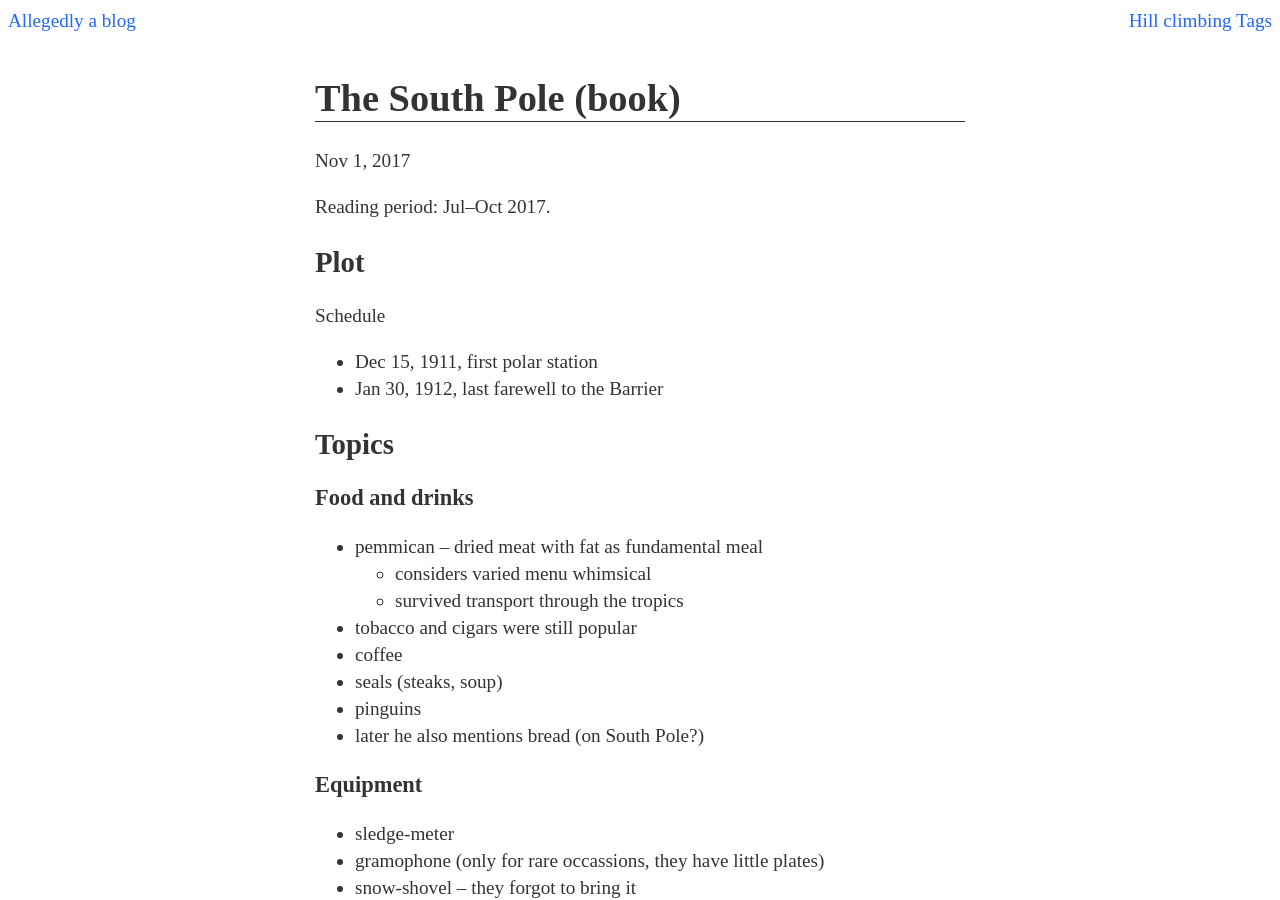
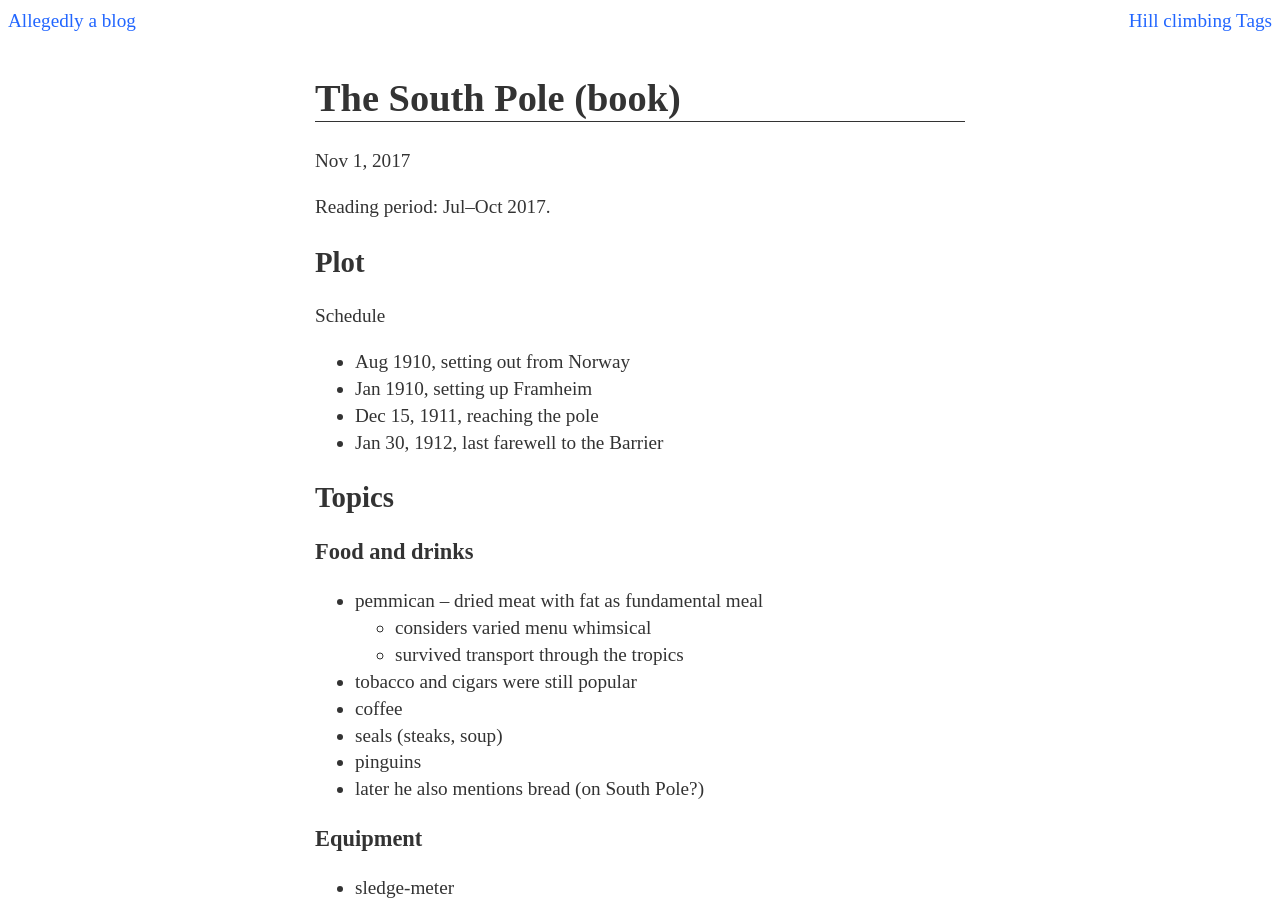
Before and after one commit to Werkov/Werkov.github.io, a Jekyll site: the page built from _posts/2017-11-01-south-pole.md, in a window 1280 px wide and 900 px high. Built offline with Jekyll 4.4.1, drawn with Linux system fonts in a browser that asks for light colours.

Commit message:
South pole: dates fixup

```diff
--- a/_posts/2017-11-01-south-pole.md
+++ b/_posts/2017-11-01-south-pole.md
@@ -9,7 +9,9 @@ Reading period: Jul--Oct 2017.
 ## Plot
 
 Schedule
-* Dec 15, 1911, first polar station
+* Aug 1910, setting out from Norway
+* Jan 1910, setting up Framheim
+* Dec 15, 1911, reaching the pole
 * Jan 30, 1912, last farewell to the Barrier
 
 
```
